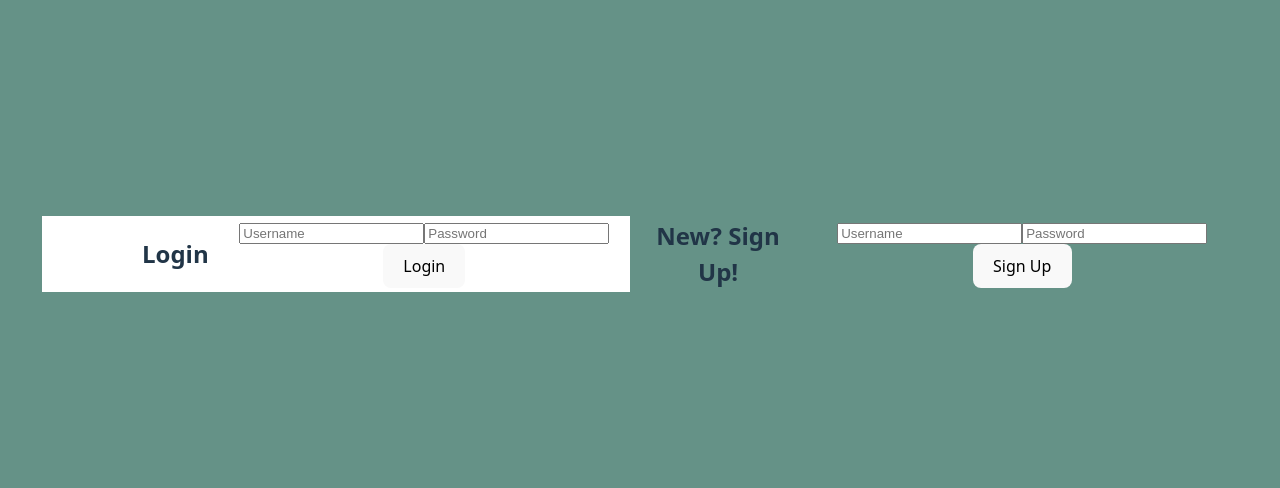
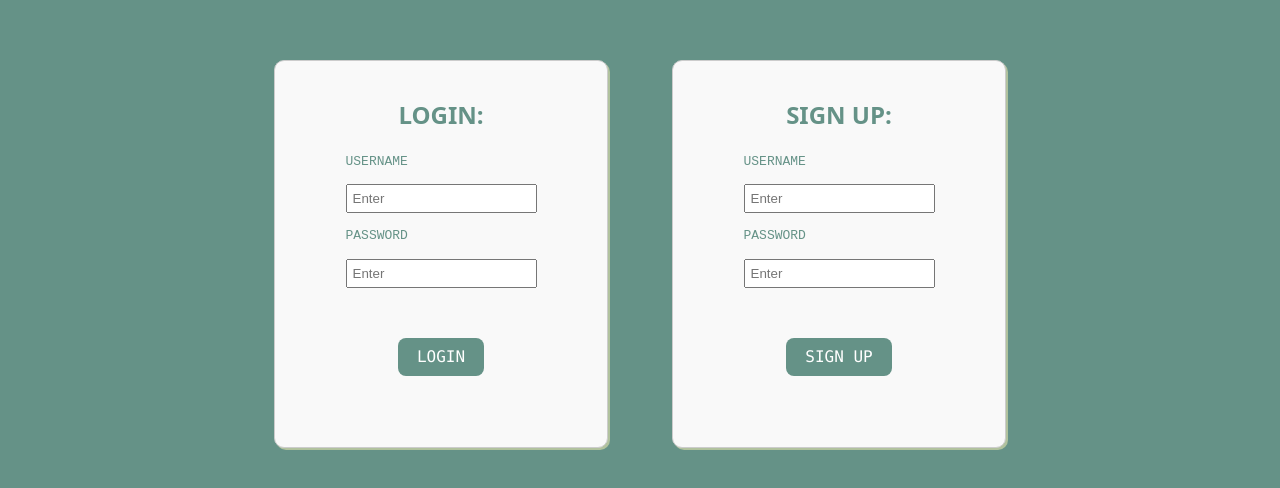
Before and after one commit to NetThi123/BitCamp2025, a React (Vite) app in the folder my-app/: page /login in a window 1280 px wide. Shown: the part 156-644 px from the top of the page. Built offline with nearby package versions, Linux system fonts and the light colour scheme.

Commit message:
Finished login page css

```diff
--- a/my-app/src/App.css
+++ b/my-app/src/App.css
@@ -46,15 +46,59 @@ body {
   background-color: #659287
 }
 
-.block, div{
+.block{
   display: flex;
+  gap: 4rem;
+  padding: 2rem;
   align-items: center;
-  justify-content: space-between;
-  flex-wrap: nowrap;
-  gap: 10px;
 }
 
 .login-block{
   background-color: white;
-  padding-left: 100px;
+  display: flex;
+  flex-direction: column;
+  padding: 1rem;
+  border: 1px solid #ccc;
+  border-radius: 10px;
+  width: 300px;
+  min-height: 300px;
+  background-color: #f9f9f9;
+  box-shadow: 2px 2px #B1C29E;
+  align-items: center;
 }
+
+.login-header{
+  size: 0.5rem;
+  color: #659287;
+  margin-bottom: 0.05rem;
+}
+
+.login-form{
+  padding: 10px;
+  max-width: 200px;
+}
+.login-form, p{
+  font-family: monospace;
+  text-align: left;
+  color:#659287;
+
+}
+.login-form, input{
+  padding: 5px;
+}
+
+button{
+  display: block;
+  margin: 1rem auto 0 auto;
+  font-family: 'monaco', monospace;
+  background-color: #659287;
+  margin-top: 50px;
+  margin-bottom: 50px;
+  font-size: 1rem;
+  color: white;
+  border:#659287;
+}
+
+button:hover{
+  box-shadow: 2px 2px #B1C29E;
+}
--- a/my-app/src/App.jsx
+++ b/my-app/src/App.jsx
@@ -3,6 +3,7 @@ import reactLogo from './assets/react.svg'
 import viteLogo from '/vite.svg'
 import './App.css'
 import Login from "./pages/Login";
+import College_Finder from "./pages/College_Finder";
 
 function App() {
   return (
--- /dev/null
+++ b/my-app/src/pages/College_Finder.jsx
@@ -0,0 +1,65 @@
+import Select from 'react-select';
+
+
+const schools = [
+    { value: 'harvard', label: 'Harvard University' },
+    { value: 'stanford', label: 'Stanford University' },
+    { value: 'mit', label: 'MIT' },
+    { value: 'berkeley', label: 'UC Berkeley' },
+    { value: 'princeton', label: 'Princeton University' },
+    { value: 'yale', label: 'Yale University' },
+    { value: 'columbia', label: 'Columbia University' },
+    { value: 'uchicago', label: 'University of Chicago' },
+    { value: 'upenn', label: 'University of Pennsylvania' },
+    { value: 'caltech', label: 'California Institute of Technology (Caltech)' },
+    { value: 'duke', label: 'Duke University' },
+    { value: 'ucla', label: 'University of California, Los Angeles (UCLA)' },
+    { value: 'umich', label: 'University of Michigan' },
+    { value: 'nyu', label: 'New York University (NYU)' },
+    { value: 'northwestern', label: 'Northwestern University' },
+    { value: 'dartmouth', label: 'Dartmouth College' },
+    { value: 'brown', label: 'Brown University' },
+    { value: 'unc', label: 'University of North Carolina at Chapel Hill' },
+    { value: 'usc', label: 'University of Southern California (USC)' },
+    { value: 'georgetown', label: 'Georgetown University' },
+    { value: 'cmu', label: 'Carnegie Mellon University' },
+    { value: 'purdue', label: 'Purdue University' },
+    { value: 'utexas', label: 'University of Texas at Austin' },
+    { value: 'uw', label: 'University of Washington' },
+
+    // 🎯 Mid-Atlantic / East Coast schools:
+    { value: 'umd', label: 'University of Maryland, College Park (UMD)' },
+    { value: 'american', label: 'American University' },
+    { value: 'gw', label: 'George Washington University' },
+    { value: 'gmu', label: 'George Mason University' },
+    { value: 'johnshopkins', label: 'Johns Hopkins University' },
+    { value: 'rutgers', label: 'Rutgers University' },
+    { value: 'pennstate', label: 'Pennsylvania State University' },
+    { value: 'villanova', label: 'Villanova University' },
+    { value: 'temple', label: 'Temple University' },
+    { value: 'drexel', label: 'Drexel University' },
+    { value: 'delaware', label: 'University of Delaware' },
+    { value: 'fordham', label: 'Fordham University' },
+    { value: 'hofstra', label: 'Hofstra University' },
+    { value: 'stevens', label: 'Stevens Institute of Technology' },
+    { value: 'tufts', label: 'Tufts University' },
+    { value: 'other', label: 'Other' }
+  ];
+
+
+function CollegeDropdown() {
+  const handleChange = (selectedOption) => {
+    console.log('Selected:', selectedOption);
+  };
+
+
+  return (
+    <div>
+      <h3>My Schools</h3>
+      <Select options={schools} onChange={handleChange} />
+    </div>
+  );
+}
+
+
+export default CollegeDropdown;
--- a/my-app/src/pages/Login.jsx
+++ b/my-app/src/pages/Login.jsx
@@ -4,19 +4,27 @@ function Login() {
     return (
       <div class = "block">
         <div class = "login-block">
-            <h2 class = "login-header">Login</h2>
+            <h2 class = "login-header">LOGIN: </h2>
             <form class = "login-form">
-                <input type="text" placeholder="Username" />
-                <input type="password" placeholder="Password" />
-                <button type="submit">Login</button>
+                <p>USERNAME</p>
+                <input type="text" placeholder="Enter" />
+                <br></br>
+                <p>PASSWORD</p>
+                <input type="password" placeholder="Enter" />
+                <br></br>
+                <button type="submit">LOGIN</button>
             </form>
         </div>
-        <div class = "sign-up">
-        <h2 class = "sign-up-header">New? Sign Up!</h2>
-            <form class = "sign-up-form">
-                <input type="text" placeholder="Username" />
-                <input type="password" placeholder="Password" />
-                <button type="submit">Sign Up</button>
+        <div class = "login-block">
+            <h2 class = "login-header">SIGN UP:</h2>
+            <form class = "login-form">
+                <p>USERNAME</p>
+                <input type="text" placeholder="Enter" />
+                <br></br>
+                <p>PASSWORD</p>
+                <input type="password" placeholder="Enter" />
+                <br></br>
+                <button type="submit">SIGN UP</button>
             </form>
         </div>
       </div>
```
